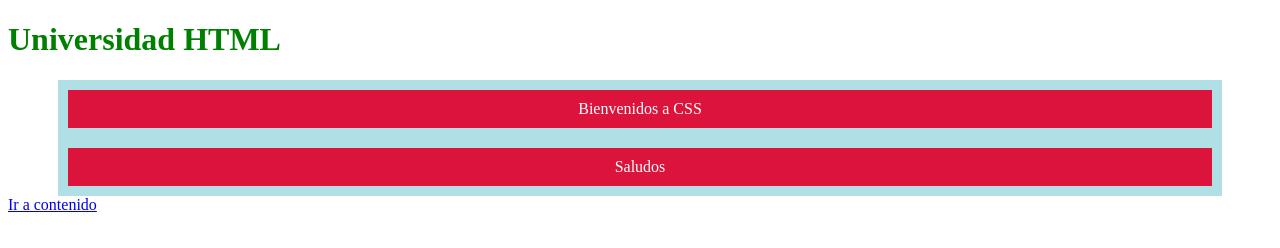
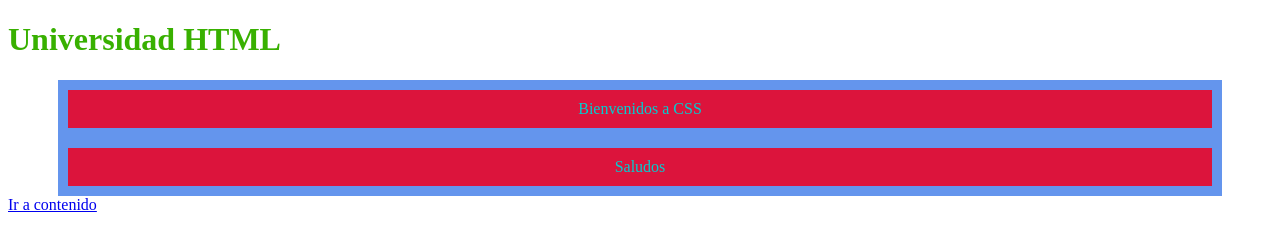
Before and after one commit to SASOPELANA/Udemy_Cursos, a plain HTML site: page Curso_HTML/Seccion_4_Intro_HTML_CSS/index.html in a window 1280 px wide. Drawn offline with Linux system fonts and the light colour scheme.

Commit message:
Paginas de colores muy utiles

```diff
--- a/Curso_HTML/Seccion_4_Intro_HTML_CSS/CSS/estilos.css
+++ b/Curso_HTML/Seccion_4_Intro_HTML_CSS/CSS/estilos.css
@@ -1,12 +1,12 @@
 h1 {
-  color: green;
+  color: #38b000;
 }
 
 p {
-  color: white;
-  background-color: crimson;
+  color: #00ced1;
+  background-color: #dc143c;
   padding: 10px;
-  border: 10px solid powderblue;
+  border: 10px solid #6495ed;
   /*margin-top: 40px;
   margin-right: 10px;
   margin-bottom: 20px;
```
Also changed, not shown: Curso_HTML/Paginas_de_colores.txt (added).
